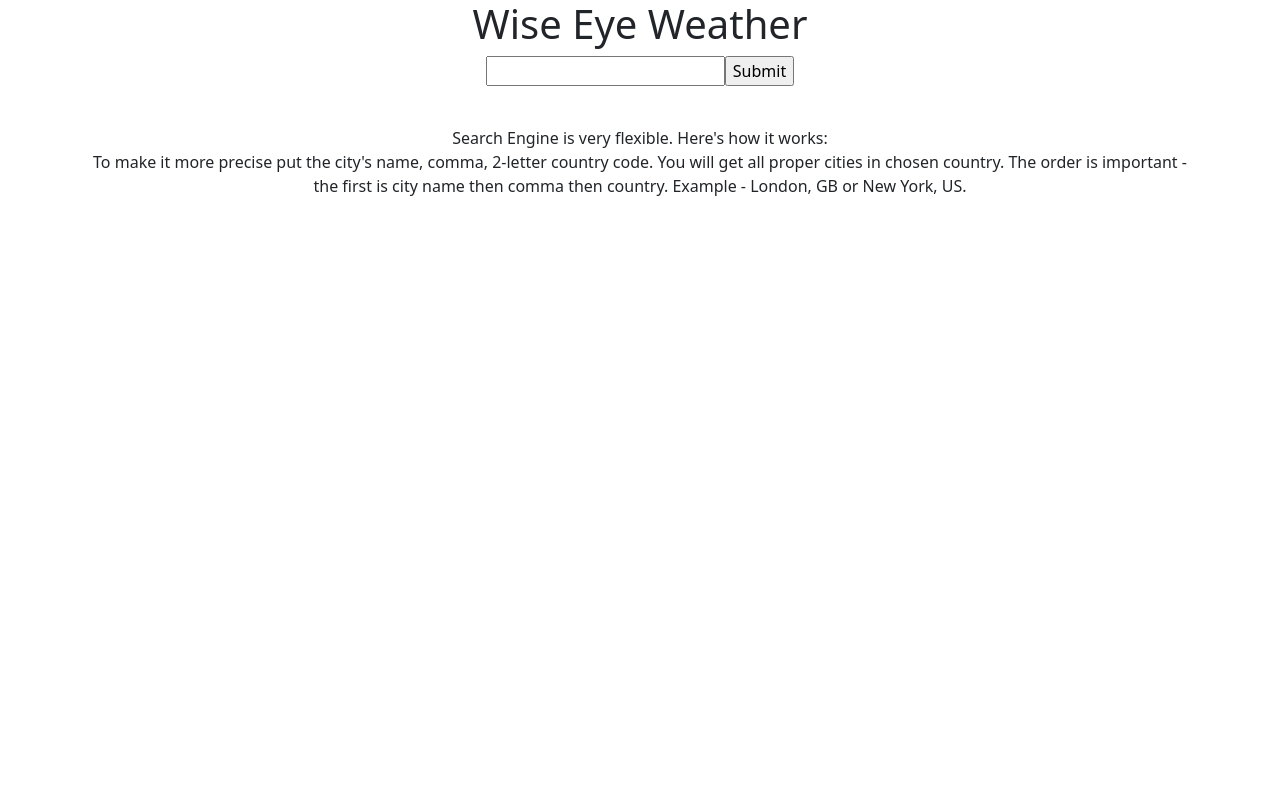
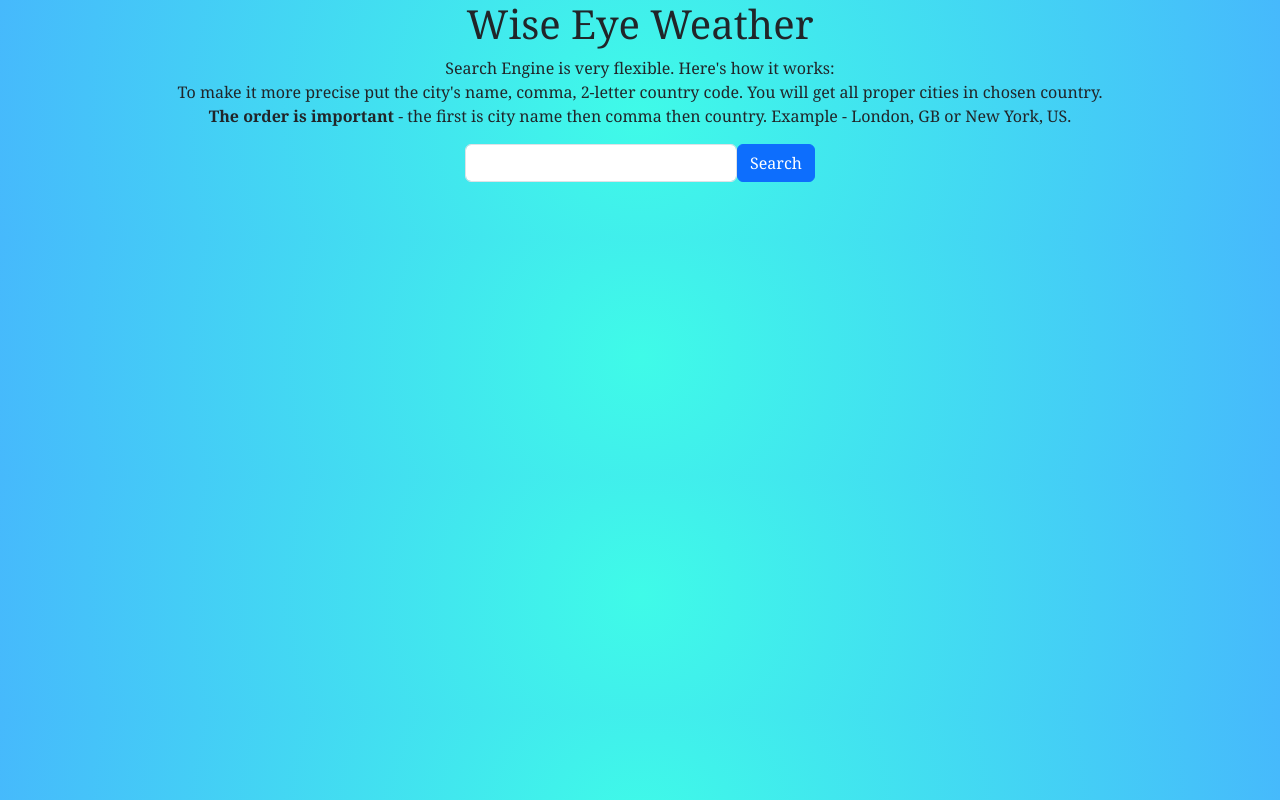
Before and after one commit to bcoop247/Wise-Eye-Weather, a React (Vite) app: page / in a window 1280 px wide. Built offline with nearby package versions, Linux system fonts and the light colour scheme.

Commit message:
clean-up, styling

```diff
--- a/src/DisplayWeatherData.jsx
+++ b/src/DisplayWeatherData.jsx
@@ -22,7 +22,7 @@ const DisplayWeatherData = ({ selectedLocation }) => {
     eightDates.push(dateWithoutCommas);
   }
 
-  const shortDates = [];
+  const longDates = [];
 
 for (let i = 0; i < 8; i++) {
   const date = new Date();
@@ -30,11 +30,13 @@ for (let i = 0; i < 8; i++) {
 
   // Get the day and month
   const day = date.toLocaleDateString('en-US', { day: 'numeric' });
-  const month = date.toLocaleDateString('en-US', { month: 'short' });
+  const month = date.toLocaleDateString('en-US', { month: 'long' });
+  const weekday = date.toLocaleDateString('en-US', {weekday: 'long'});
+  const year = date.toLocaleDateString('en-US', {year: 'numeric'});
 
-  const formattedDate = `${month} ${day}`;
+  const formattedDate = `${weekday} ${month} ${day} `;
 
-  shortDates.push(formattedDate);
+  longDates.push(formattedDate);
 }
 
   useEffect(() => {
@@ -44,7 +46,7 @@ for (let i = 0; i < 8; i++) {
     .then(data => setWeatherData(data))
     .catch((error) => console.error('Error Fetching Weather Data', error));
     }
-  }, [])
+  }, [selectedLocation])
 
   console.log(weatherData);
 
@@ -58,12 +60,20 @@ for (let i = 0; i < 8; i++) {
   const [localSunsetTime, setLocalSunsetTime] = useState('');
   const [sunsetUnixTimestamp, setSunsetUnixTimestamp] = useState(null);
 
+  const [localMoonriseTime, setLocalMoonriseTime] = useState('');
+  const [moonriseUnixTimestamp, setMoonRiseUnixTimestamp] = useState(null);
+
+  const [localMoonsetTime, setLocalMoonsetTime] = useState('');
+  const [moonsetUnixTimestamp, setMoonsetUnixTimestamp] = useState(null);
+
   const toggleMoreWeatherData = (index) => {
     setShowMoreWeatherData(!showMoreWeatherData);
     setIndex(index);
+    setTargetTimeZone(weatherData.timezone);
     setSunriseUnixTimestamp(weatherData.daily[index].sunrise);
-    setTargetTimeZone(weatherData.timezone);
     setSunsetUnixTimestamp(weatherData.daily[index].sunset);
+    setMoonRiseUnixTimestamp(weatherData.daily[index].moonrise);
+    setMoonsetUnixTimestamp(weatherData.daily[index].moonset);
   }
 
   useEffect(() => {
@@ -74,6 +84,12 @@ for (let i = 0; i < 8; i++) {
       const localSunsetTime = moment.unix(sunsetUnixTimestamp).tz(targetTimeZone);
       const sunsetFormattedTime = localSunsetTime.format('h:mm');
       setLocalSunsetTime(sunsetFormattedTime);
+      const localMoonriseTime = moment.unix(moonriseUnixTimestamp).tz(targetTimeZone);
+      const moonriseFormatteTime = localMoonriseTime.format('h:mm');
+      setLocalMoonriseTime(moonriseFormatteTime);
+      const localMoonsetTime = moment.unix(moonsetUnixTimestamp).tz(targetTimeZone);
+      const moonsetFormatteTime = localMoonsetTime.format('h:mm');
+      setLocalMoonsetTime(moonsetFormatteTime);
     }
   }, [sunriseUnixTimestamp, targetTimeZone]);
 
@@ -81,17 +97,17 @@ for (let i = 0; i < 8; i++) {
 return (
   <>
   <div className='container border-primary d-flex justify-content-center align-items-center'>
-  <p>
+  <h4>
     {selectedLocation.name} {selectedLocation.state && <span> {selectedLocation.state} </span>}
     {selectedLocation.country && <span> ({selectedLocation.country}) </span>}
-  </p>
+  </h4>
   </div>
 
   <div className='container border-primary d-flex justify-content-center align-items-center'>
 
 {weatherData && weatherData.daily && Array.isArray(weatherData.daily) ? (
   weatherData.daily.map((dayData, index) => (
-    <div key={index} id='eightDayForecast' className='text-center'>
+    <div key={index} id='eightDayForecast' className='container text-center rounded'>
       <p className='text-center'>{eightDates[index]}</p>
       <img src={`https://openweathermap.org/img/wn/${dayData.weather[0].icon}@2x.png`} alt='Weather Icon'  />
       <p className='text-center'>{Math.floor((dayData.temp.max - 273.15) * 9/5 + 32)}&deg; / {Math.floor((dayData.temp.min - 273.15) * 9/5 + 32)}&deg;</p>
@@ -110,23 +126,15 @@ return (
 )}
 
 </div>
-{index != null && showMoreWeatherData && (<div id="showMoreWeatherDataDiv" className='container border-primary justify-content-center align-items-center'>
+{index != null && showMoreWeatherData && (<div id="showMoreWeatherDataDiv" className='container border-primary justify-content-center align-items-center rounded'>
 
-<p className='text-center'>{eightDates[index]}</p>
+<p className='text-center'>{longDates[index]}</p>
 <p className='text-center'>Today will have {weatherData.daily[index].weather[0].description}. It is currently {Math.floor((weatherData.current.temp - 273.15) * 9/5 + 32)}&deg; and <em>feels like</em> {Math.floor((weatherData.current.feels_like - 273.15) * 9/5 + 32)}&deg; </p>
 <p className='text-center'>Humidity {weatherData.daily[index].humidity}% | UV Index {weatherData.daily[index].uvi} | Rain {weatherData.daily[index].pop * 100}% | Cloud Coverage {weatherData.daily[index].clouds}%</p>
 
-<div className="row">
-    <div className="col-md-6">
-      <p className='text-center'>Sunrise: {localSunriseTime} am</p>
-      <p className='text-center'>Sunset: {localSunsetTime} pm</p>
+<div className=" container row">
 
-    </div>
-    <div className="col-md-6">
-
-      <p className='text-center'>NIGHT {Math.floor((weatherData.daily[index].temp.min - 273.15) * 9/5 + 32)}&deg;</p>
-      <p>Other data for NIGHT</p>
-    </div>
+      <p className='text-center'>Sunrise: {localSunriseTime} am | Sunset: {localSunsetTime} pm | Moonrise: {localMoonriseTime} pm | Moonset: {localMoonsetTime} am</p>
   </div>
 
 </div>)}
--- a/src/Home.jsx
+++ b/src/Home.jsx
@@ -7,8 +7,9 @@ const HomePage = () => {
     <div className='container d-flex justify-content-center align-items-center'>
       <h1 className='text-center'>Wise Eye Weather</h1>
 
-
     </div>
+    <p className=' container text-center'>Search Engine is very flexible. Here's how it works: <br /> To make it more precise put the city's name, comma, 2-letter country code. You will get all proper cities in chosen country.
+    <br/><strong>The order is important</strong> - the first is city name then comma then country. Example - London, GB or New York, US.</p>
     <Search />
     </>
   )
--- a/src/Search.jsx
+++ b/src/Search.jsx
@@ -6,7 +6,6 @@ const Search = () => {
   const [locationData, setLocationData] = useState([]);
   const [submittedSearch, setSubmittedSearch] = useState(false);
   const [selectedLocation, setSelectedLocation] = useState(false);
-
 
   const handleSubmit = (e) => {
     e.preventDefault();
@@ -22,21 +21,21 @@ useEffect(() => {
   .catch((error) => console.error('Error Fetching Data', error));
   }
 }, [submittedSearch]);
-// console.log(locationData);
-
 
   return (
     <>
-    <div className="d-flex justify-content-center">
-      <form onSubmit={handleSubmit}>
-      <input type="text" value={userQuery} onChange={(e) => setUserQuery(e.target.value)} />
-      <input type="submit" />
+    <div className="mb-3 d-flex justify-content-center">
+      <form onSubmit={handleSubmit} className='d-flex'>
+      <input type="text" value={userQuery} className='form-control' onChange={(e) => setUserQuery(e.target.value)} />
+      <input type="submit" className='btn btn-primary' value="Search" />
       </form>
     </div>
    <br />
     <div className="d-flex justify-content-center">
 
     <ul>
+      {submittedSearch && (<h5 className='containter custom-h5'>Select Your Location</h5>)}
+
       {locationData.map((location, index) => <li style={{listStyleType: "none", cursor: "pointer"}} key={index} onClick={() => { setSelectedLocation(location) }} >{location.name} {location.state && <span> {location.state}</span>}
       {location.country && <span> ({location.country})</span>}
       </li>) }
@@ -44,10 +43,6 @@ useEffect(() => {
 
     </div>
 
-    <div className='container d-flex justify-content-center align-items-center'>
-    <p className='text-center'>Search Engine is very flexible. Here's how it works: <br /> To make it more precise put the city's name, comma, 2-letter country code. You will get all proper cities in chosen country.
-    The order is important - the first is city name then comma then country. Example - London, GB or New York, US.</p>
-    </div>
     {selectedLocation && <DisplayWeatherData selectedLocation={selectedLocation} />}
 
     </>
--- a/src/styles.css
+++ b/src/styles.css
@@ -1,3 +1,8 @@
+body{
+background: rgb(63,251,232);
+background: radial-gradient(circle, rgba(63,251,232,1) 0%, rgba(70,185,252,1) 100%);
+font-family: Georgia, 'Times New Roman', Times, serif;
+}
 #eightDayForecast{
 border: solid;
 }
@@ -5,5 +10,10 @@ border: solid;
   cursor: pointer;
 }
 #showMoreWeatherDataDiv{
-  border: solid;
+  margin-top: 5px;
+  font-size: 20px;
+
 }
+.custom-h5{
+text-decoration: underline;
+}
```
